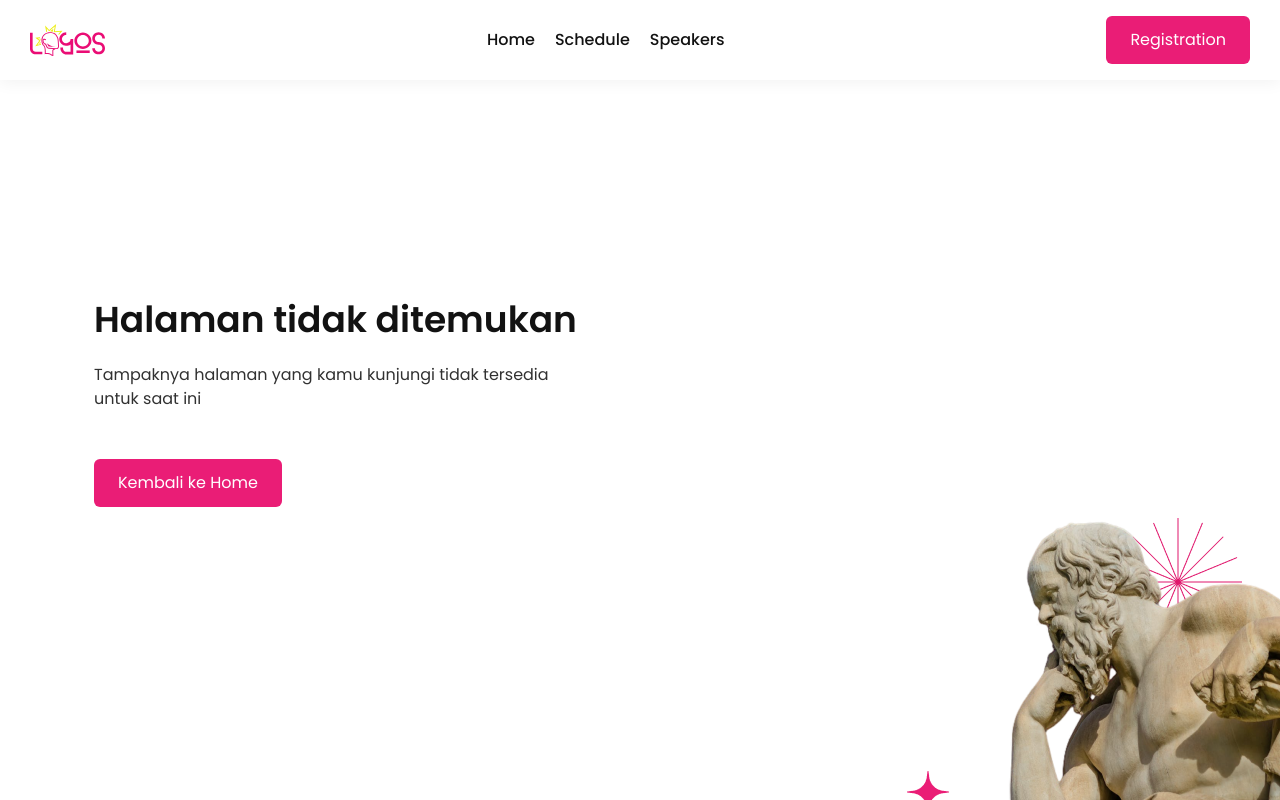
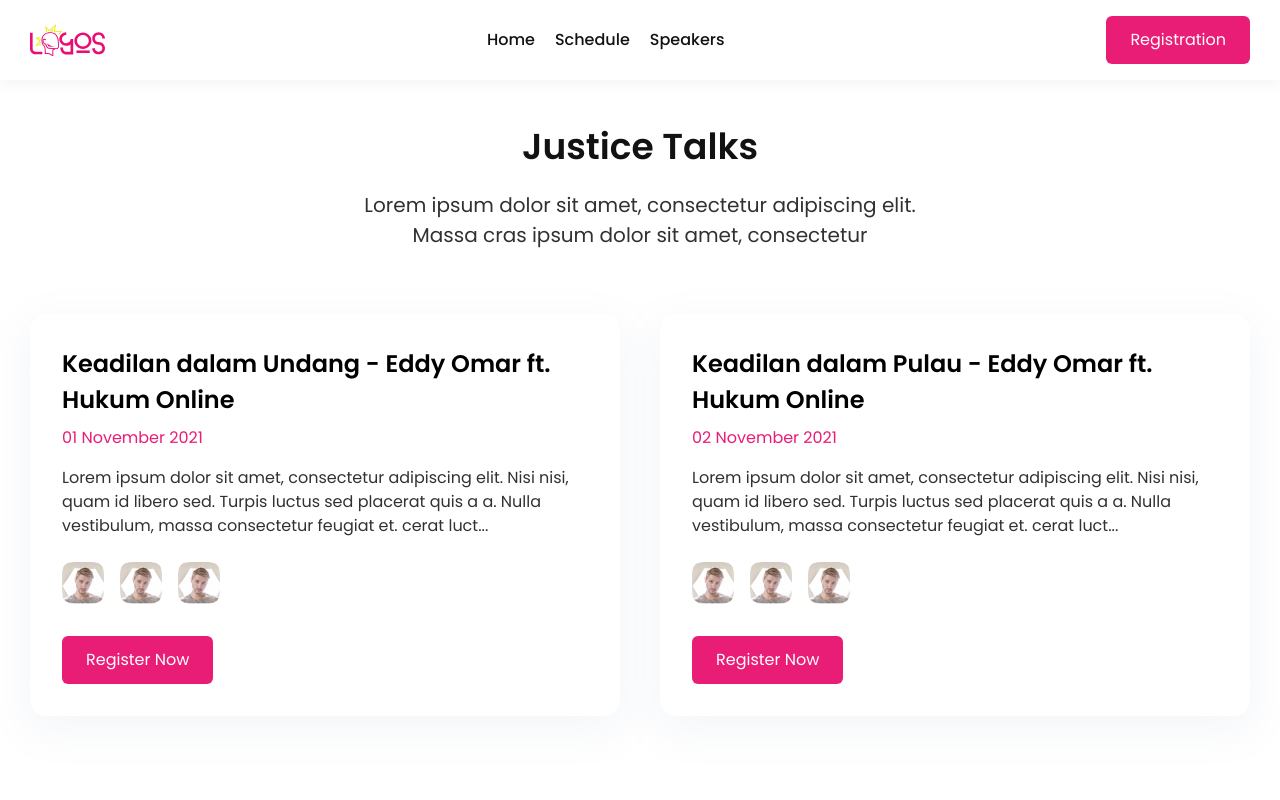
Before and after one commit to logos-engineer/logos-fest, a Next.js app: page /talks in a window 1280 px wide. Before the commit this address had no page. Shown: the top 800 px of the page. Built offline with nearby package versions, Linux system fonts and the light colour scheme.

Commit message:
add justice talk page

```diff
--- /dev/null
+++ b/src/components/JusticeTalk/Hero.js
@@ -0,0 +1,22 @@
+import React from 'react';
+import { Container, Grid } from '../Common';
+
+const Hero = () => {
+  return (
+    <Container>
+      <Grid>
+        <div className="flex flex-col col-span-6 col-start-4 items-center mb-12">
+          <h3 className="text-center text-black-primary text-3xl font-semibold leading-normal">
+            Justice Talks
+          </h3>
+          <p className="mt-4 text-center text-black-body text-lg leading-normal">
+            Lorem ipsum dolor sit amet, consectetur adipiscing elit. Massa cras
+            ipsum dolor sit amet, consectetur{' '}
+          </p>
+        </div>
+      </Grid>
+    </Container>
+  );
+};
+
+export default Hero;
--- /dev/null
+++ b/src/components/JusticeTalk/TalkLists.js
@@ -0,0 +1,29 @@
+import React from 'react';
+import { Container, Grid } from '../Common';
+import listSchedule from '@/data/listSchedule';
+import CardSchedule from '../Homepage/Common/CardSchedule';
+
+const TalkLists = () => {
+  return (
+    <Container>
+      <Grid>
+        <div className="flex flex-row col-span-full justify-center mt-4 space-x-10">
+          {listSchedule &&
+            listSchedule
+              .find((element) => element.title === 'Justice Talks')
+              .schedule.map((datas) => (
+                <CardSchedule
+                  title={datas.title}
+                  date={datas.date}
+                  subtitle={datas.subtitle}
+                  urlRegister={datas.urlSchedule}
+                  imgPerson={datas.person}
+                />
+              ))}
+        </div>
+      </Grid>
+    </Container>
+  );
+};
+
+export default TalkLists;
--- /dev/null
+++ b/src/pages/talks.js
@@ -0,0 +1,16 @@
+import Hero from '@/components/JusticeTalk/Hero';
+import TalkLists from '@/components/JusticeTalk/TalkLists';
+import Layout from '@/components/Layout/Layout';
+
+const Talks = () => {
+  return (
+    <Layout>
+      <section id="justice-bootccamp" className="pt-120px w-full">
+        <Hero />
+        <TalkLists />
+      </section>
+    </Layout>
+  );
+};
+
+export default Talks;
```
Also changed, not shown: 1 other file (tests, documents, lock files or other folders).
